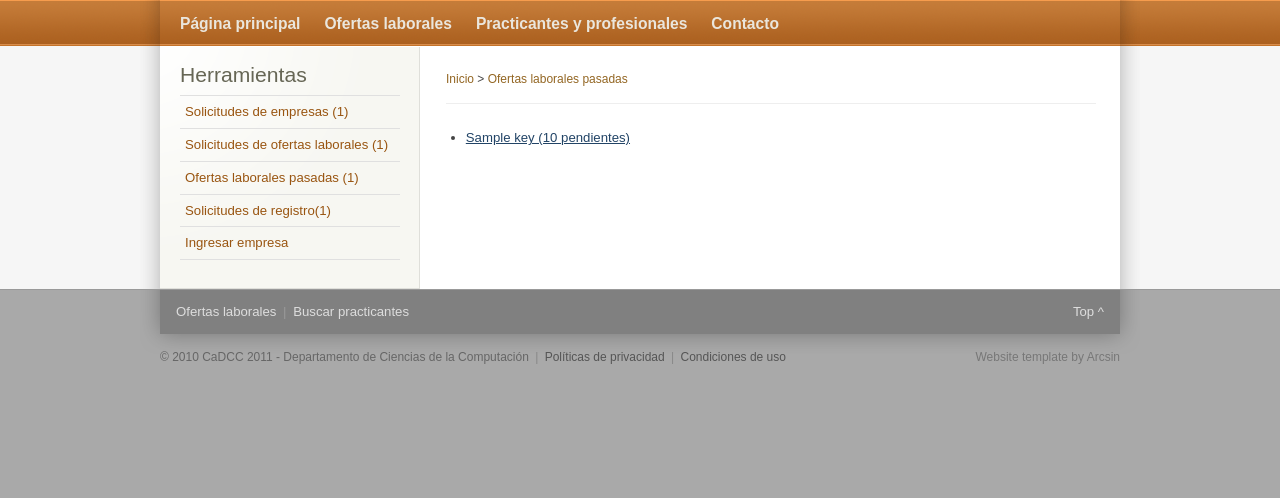
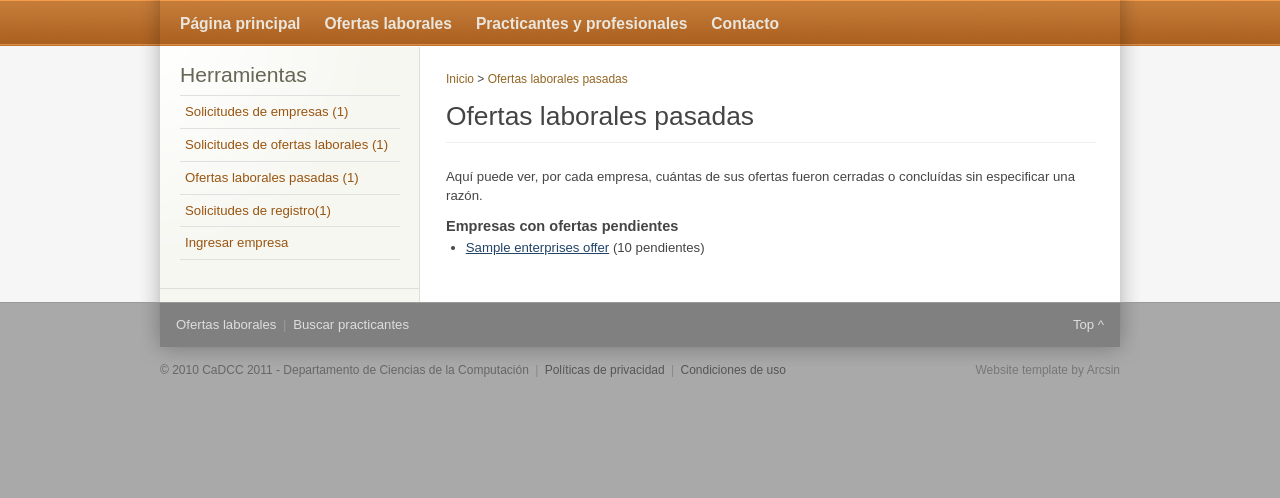
Before and after one commit to cristianVergaraSepulveda/BolsaTrabajo, a Django app: template templates/staff/all_closed_offers.html in a window 1280 px wide. Shown: the part 124-622 px from the top of the page. Run offline with Django 3.2, Linux system fonts and the light colour scheme; the template is opened without the code that fills it: most values are stand-ins (such as "Sample title", 1, 10 or a date in 2020); parts of the project's set-up code (start-up, migrations or seed data) failed here and were passed over.

Commit message:
minor modifications on templates to mantain site look-and-feel

```diff
--- a/templates/enterprise/add_offer.html
+++ b/templates/enterprise/add_offer.html
@@ -14,7 +14,7 @@
 
     <p>Utilice el siguiente formulario para crear una nueva oferta laboral</p>
 	<div class="notice">
-		<p>Haga click <a href="http://www.dcc.uchile.cl/node/230" target="_blank">aqu&iacute;</a> e ingrese a la secci&oacute;n "Recomendaciones para pr&aacute;cticas Profesionales" para obtener la informaci&oacute;n sobre los distintos requerimientos de cada nivel de pr&aacute;tica.<p>
+		<p>Haga click <a href="http://www.dcc.uchile.cl/node/230" target="_blank">aqu&iacute;</a> e ingrese a la secci&oacute;n "Recomendaciones para pr&aacute;cticas profesionales" para obtener informaci&oacute;n sobre los distintos requerimientos de cada nivel de pr&aacute;tica.<p>
     </div>
 	<form method="post" action="">
         {% csrf_token %}
--- a/templates/staff/all_closed_offers.html
+++ b/templates/staff/all_closed_offers.html
@@ -7,13 +7,18 @@
 
 <div class="breadcrumbs"><a href="{% url bolsa_trabajo.views_account.index %}">Inicio</a> &gt; <a href="{% url bolsa_trabajo.views_staff.all_closed_offers %}">Ofertas laborales pasadas</a></div>
 
+<h2>Ofertas laborales pasadas</h2>
 <div class="content-separator"></div>
+<p>
+    Aquí puede ver, por cada empresa, cuántas de sus ofertas fueron cerradas o concluídas sin especificar una razón.
+</p>
 
 {% if enterprises_offers %}
+    <h5>Empresas con ofertas pendientes</h5>
     <ul>
-        {% for key, value in enterprises_offers.items %}
+        {% for enterprise_name, offer_ent_pair in enterprises_offers.items %}
             <li>
-				<a href="{% url bolsa_trabajo.views_staff.closed_offers value.1%}">{{key}} ({{value.0}} pendientes)</a>
+				<a href="{% url bolsa_trabajo.views_staff.closed_offers offer_ent_pair.1%}">{{enterprise_name}}</a> ({{offer_ent_pair.0}} pendientes)
 			</li>
         {% endfor %}
     </ul>
```
Also changed, not shown: templates/staff/closed_offers.html (+9 -5 lines).
